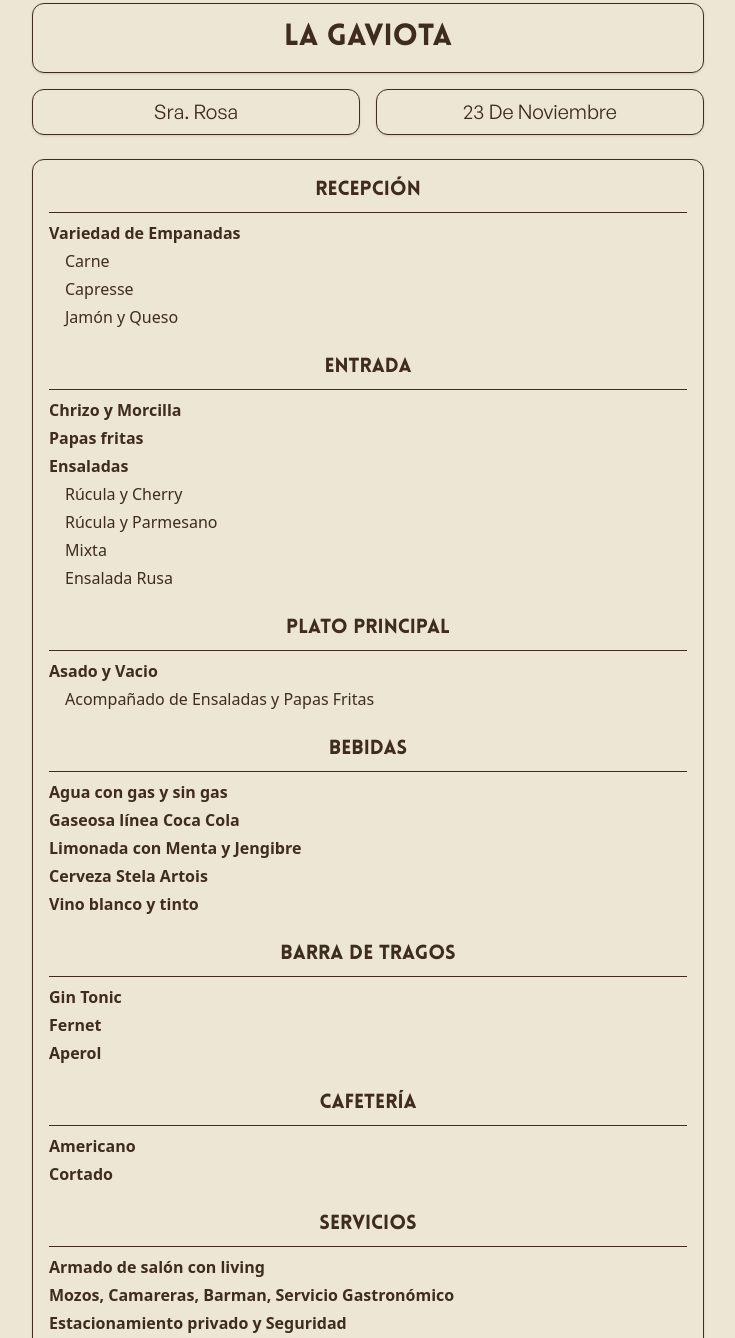
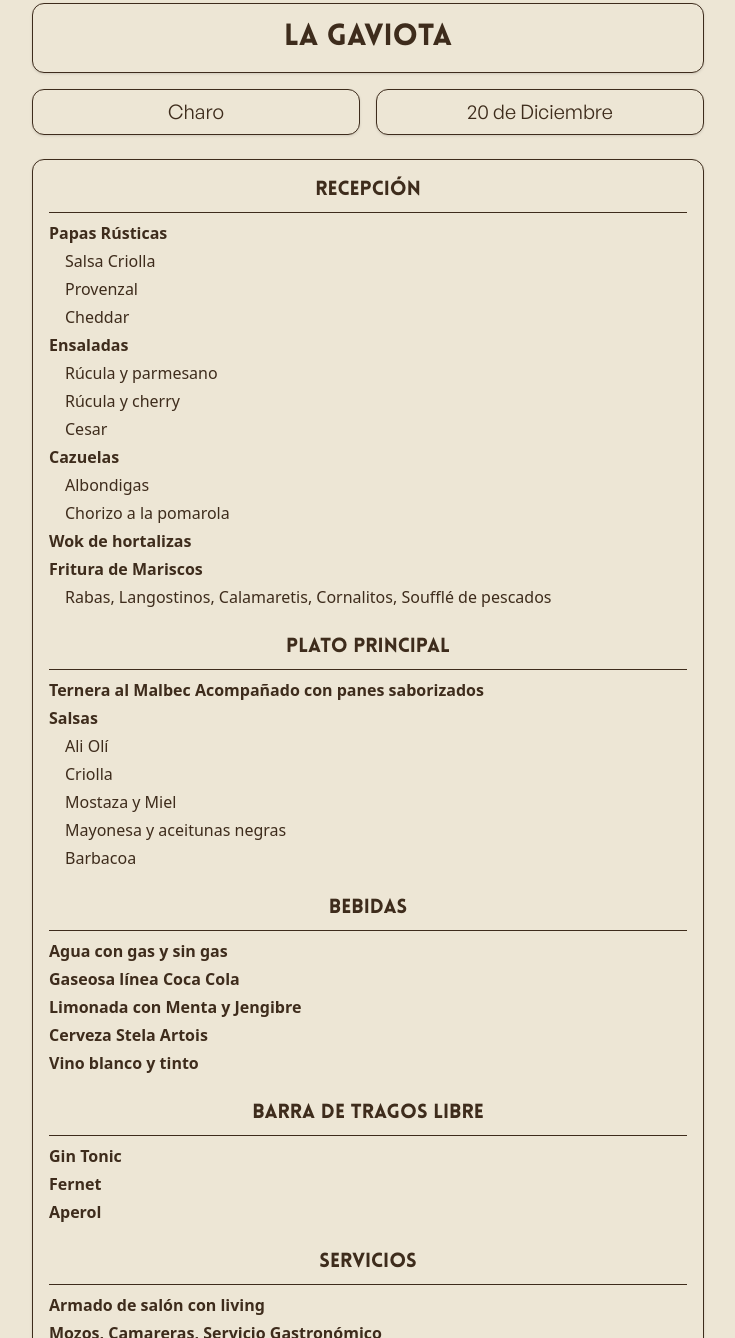
Before and after one commit to LaGaviotaEventos/evento-43, a plain HTML site: page index.html in a window 1280 px wide. Shown: the part 13-1351 px from the top of the page, without its empty margins (272-1007 px from the left). Drawn offline with nearby package versions, Linux system fonts and the light colour scheme.

Commit message:
Update index.html

```diff
--- a/index.html
+++ b/index.html
@@ -43,8 +43,8 @@
             <h1 class="text-3xl font-lovelo">La Gaviota</h1>
         </div>
         <div class="grid grid-cols-2 gap-4 w-full">
-            <h2 class="text-xl font-general bg-[#ede6d5] border border-[#3E2C1C] rounded-xl shadow py-2 text-center">Sra. Rosa</h2>
-            <p class="text-xl font-general bg-[#ede6d5] border border-[#3E2C1C] rounded-xl shadow py-2 text-center">23 De Noviembre</p>
+            <h2 class="text-xl font-general bg-[#ede6d5] border border-[#3E2C1C] rounded-xl shadow py-2 text-center">Charo</h2>
+            <p class="text-xl font-general bg-[#ede6d5] border border-[#3E2C1C] rounded-xl shadow py-2 text-center">20 de Diciembre</p>
         </div>
         </header>
 
@@ -55,29 +55,32 @@
             <li>
             <h2 class="text-xl font-lovelo text-center border-b border-[#3E2C1C] pb-2 mb-2">Recepción</h2>
             <ul class="space-y-1">
-                <li class="font-semibold">Variedad de Empanadas</li>
-                <li class="pl-4">Carne</li>
-                <li class="pl-4">Capresse</li>
-                <li class="pl-4">Jamón y Queso</li>
-            </ul>
-            </li>
-            <li>
-            <h2 class="text-xl font-lovelo text-center border-b border-[#3E2C1C] pb-2 mb-2">Entrada</h2>
-            <ul class="space-y-1">
-                <li class="font-semibold">Chrizo y Morcilla</li>
-                <li class="font-semibold">Papas fritas</li>
+                <li class="font-semibold">Papas Rústicas</li>
+                <li class="pl-4">Salsa Criolla</li>
+                <li class="pl-4">Provenzal</li>
+                <li class="pl-4">Cheddar</li>
                 <li class="font-semibold">Ensaladas</li>
-                <li class="pl-4">Rúcula y Cherry</li>
-                <li class="pl-4">Rúcula y Parmesano</li>
-                <li class="pl-4">Mixta</li>
-                <li class="pl-4">Ensalada Rusa</li>
+                <li class="pl-4">Rúcula y parmesano</li>
+                <li class="pl-4">Rúcula y cherry</li>
+                <li class="pl-4">Cesar</li>
+                <li class="font-semibold">Cazuelas</li>
+                <li class="pl-4">Albondigas</li>
+                <li class="pl-4">Chorizo a la pomarola</li>
+                <li class="font-semibold">Wok de hortalizas</li>
+                <li class="font-semibold">Fritura de Mariscos</li>
+                <li class="pl-4">Rabas, Langostinos, Calamaretis, Cornalitos, Soufflé de pescados</li>
             </ul>
             </li>
             <li>
             <h2 class="text-xl font-lovelo text-center border-b border-[#3E2C1C] pb-2 mb-2">Plato Principal</h2>
             <ul class="space-y-1">
-                <li class="font-semibold">Asado y Vacio</li>
-                <li class="pl-4">Acompañado de Ensaladas y Papas Fritas</li>
+                <li class="font-semibold">Ternera al Malbec Acompañado con panes saborizados</li>
+                <li class="font-semibold">Salsas</li>
+                <li class="pl-4">Ali Olí</li>
+                <li class="pl-4">Criolla</li>
+                <li class="pl-4">Mostaza y Miel</li>
+                <li class="pl-4">Mayonesa y aceitunas negras</li>
+                <li class="pl-4">Barbacoa</li>
             </ul>
             </li>
             <li>
@@ -91,7 +94,7 @@
             </ul>
             </li>
             <li>
-            <h2 class="text-xl font-lovelo text-center border-b border-[#3E2C1C] pb-2 mb-2">Barra de Tragos</h2>
+            <h2 class="text-xl font-lovelo text-center border-b border-[#3E2C1C] pb-2 mb-2">Barra de Tragos Libre</h2>
             <ul class="space-y-1">
                 <li class="font-semibold">Gin Tonic</li>
                 <li class="font-semibold">Fernet</li>
@@ -99,17 +102,10 @@
             </ul>
             </li>
             <li>
-            <h2 class="text-xl font-lovelo text-center border-b border-[#3E2C1C] pb-2 mb-2">Cafetería</h2>
-            <ul class="space-y-1">
-                <li class="font-semibold">Americano</li>
-                <li class="font-semibold">Cortado</li>
-            </ul>
-            </li>
-            <li>
             <h2 class="text-xl font-lovelo text-center border-b border-[#3E2C1C] pb-2 mb-2">Servicios</h2>
             <ul class="space-y-1">
                 <li class="font-semibold">Armado de salón con living</li>
-                <li class="font-semibold">Mozos, Camareras, Barman, Servicio Gastronómico</li>
+                <li class="font-semibold">Mozos, Camareras, Servicio Gastronómico</li>
                 <li class="font-semibold">Estacionamiento privado y Seguridad</li>
             </ul>
             </li>
@@ -118,7 +114,7 @@
 
         <!-- Footer -->
         <footer class="bg-[#ede6d5] border border-[#3E2C1C] rounded-xl shadow py-4 text-center w-full">
-        <h2 class="text-lg font-general">Valor por Persona 60.000</h2>
+            <h2 class="text-lg font-general">De 21:00hs a 02:00hs <br /> Valor por Persona 75.000</h2>
         </footer>
 
     </div>
```
